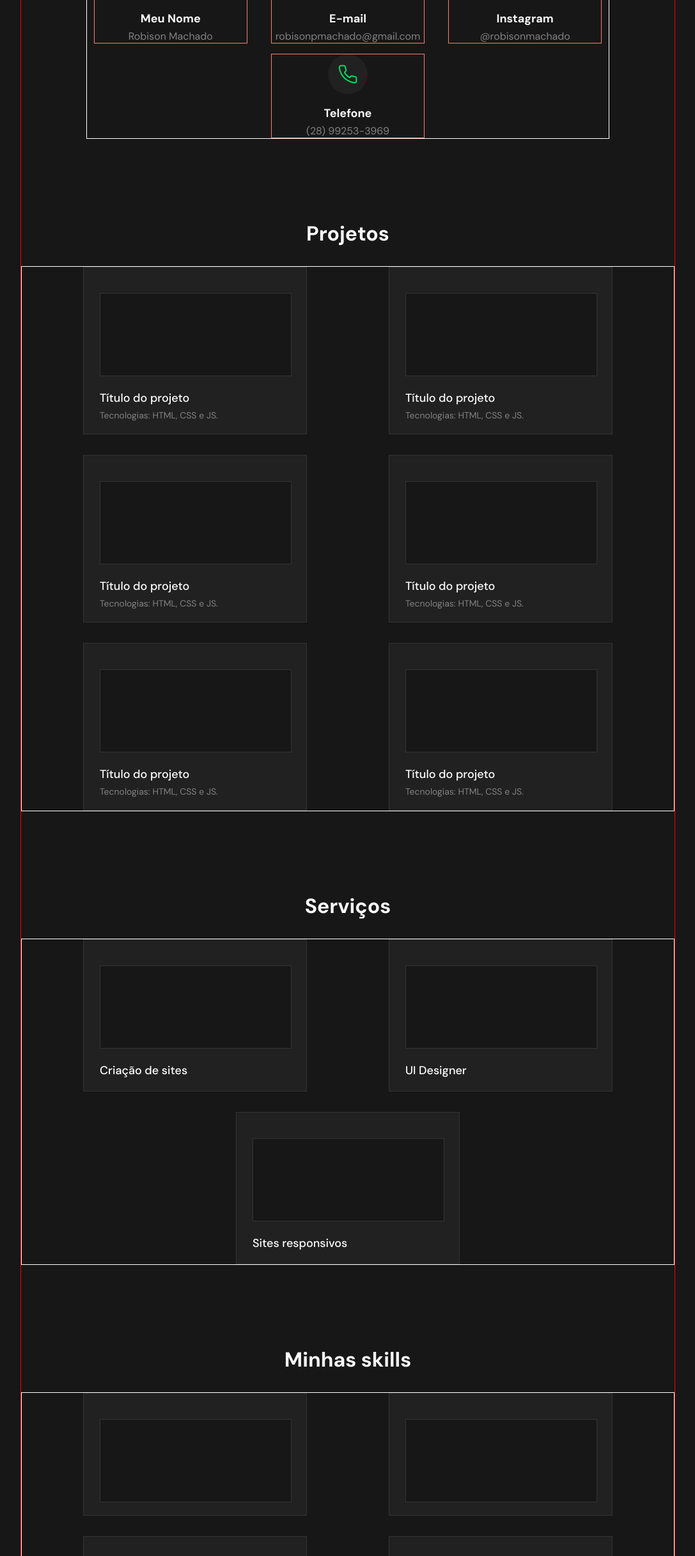
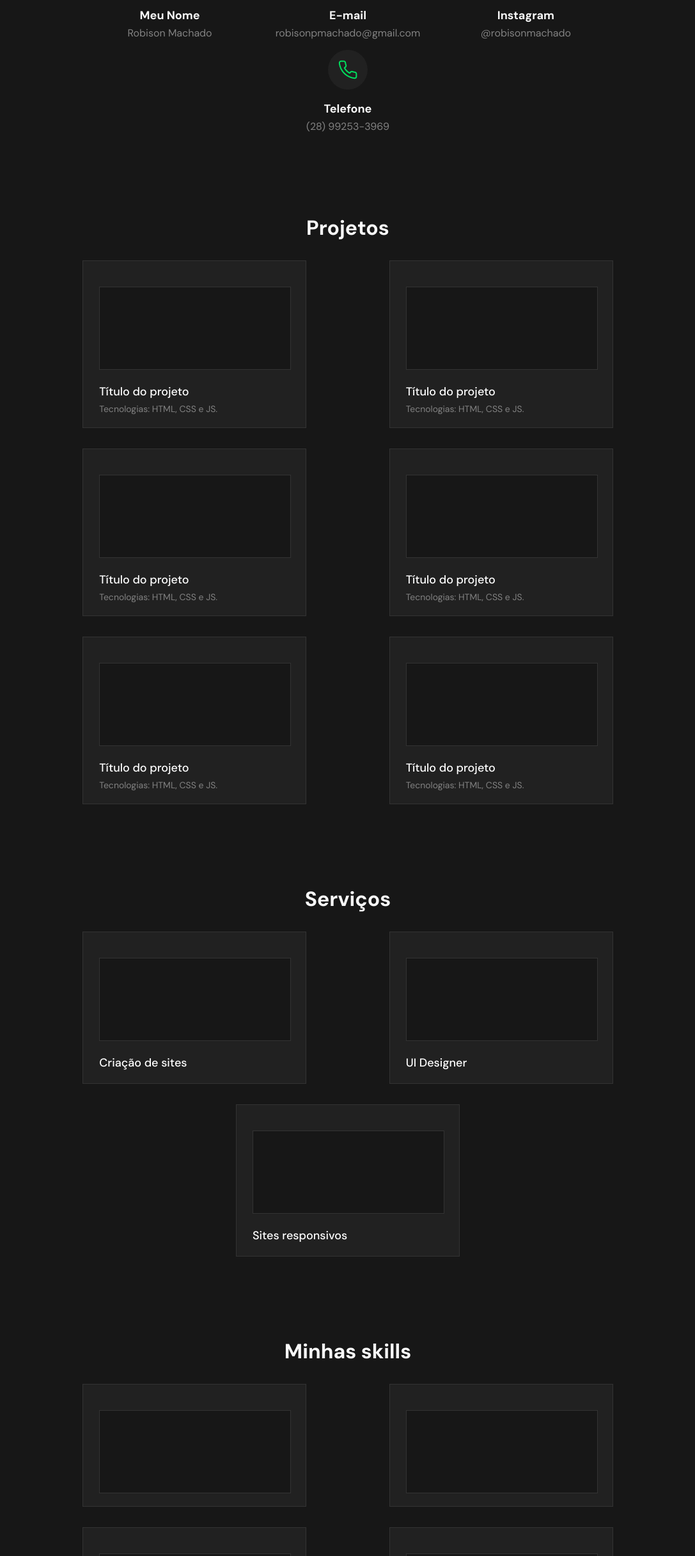
Before and after one commit to robisonmachado/blue-mod02-proj01-portfolio, a plain HTML site: page index.html in a window 1280 px wide. Shown: the part 978-3410 px from the top of the page at 64% size, without its empty margins (96-1183 px from the left). Drawn offline with Linux system fonts and the light colour scheme.

Commit message:
removed borders

```diff
--- a/style.css
+++ b/style.css
@@ -24,7 +24,6 @@ body{
 main{
     width: 70%;
     margin: 0 150px;
-    border: thin solid red;
 }
 
 nav{
@@ -32,7 +31,6 @@ nav{
     justify-content: space-between;
     align-items: center;
     margin-top: 35px;
-    border: thin solid red;
 }
 
 nav .logo{
@@ -168,7 +166,6 @@ section.about-me .about{
     margin-top: 85px;
     width: 80%;
     gap: 1rem;
-    border: thin solid white;
 }
 
 .info-container .info-item{
@@ -177,7 +174,6 @@ section.about-me .about{
     justify-content: center;
     align-items: center;
     min-width: 15rem;
-    border: thin solid salmon;
 }
 
 .info-container .info-item .info-logo{
@@ -219,7 +215,6 @@ section.projetos .titulo-secao{
 }
 
 section.projetos .container-projetos{
-    border: thin solid white;
     display: flex;
     justify-content: space-evenly;
     flex-wrap: wrap;
@@ -271,7 +266,6 @@ section.servicos .titulo-secao{
 }
 
 section.servicos .container-servicos{
-    border: thin solid white;
     display: flex;
     justify-content: space-evenly;
     flex-wrap: wrap;
@@ -319,7 +313,6 @@ section.skills .titulo-secao{
 }
 
 section.skills .container-skills{
-    border: thin solid white;
     display: flex;
     justify-content: space-evenly;
     flex-wrap: wrap;
```
